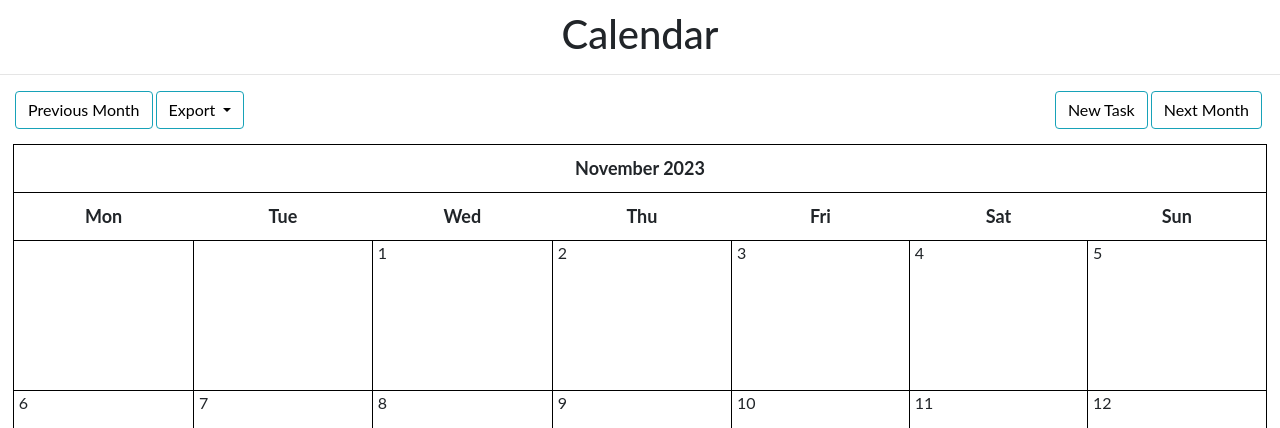
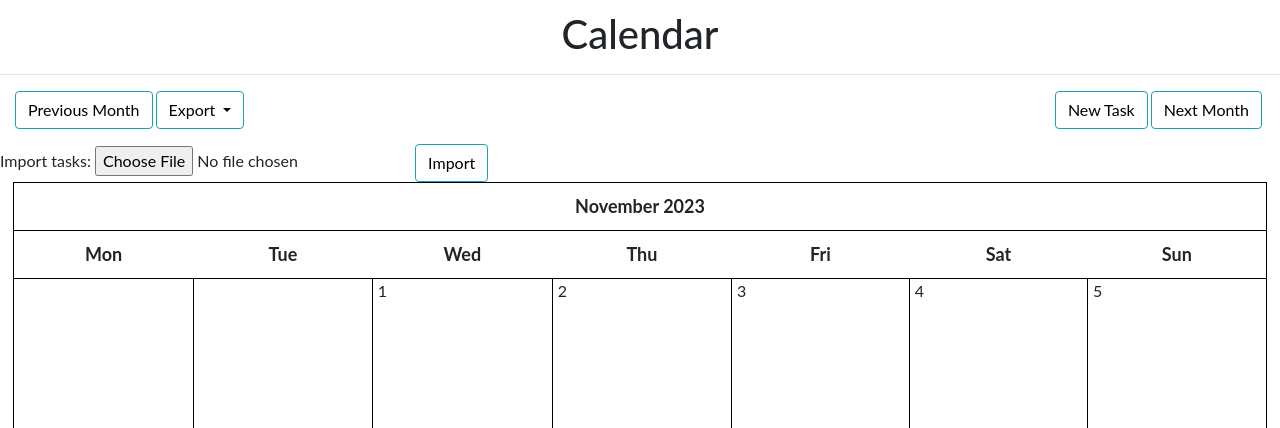
Before and after one commit to kaypineda/2023-Fall-CS411W-Gold-Prototype, a Django app: page /calendar/ in a window 1280 px wide. Shown: the top 428 px of the page. Run offline with Django 4.2, Linux system fonts and the light colour scheme; data that the repository does not hold is empty; some libraries are stand-ins or nearby versions.

Commit message:
attempting to add import button

```diff
--- a/AppCalendar/templates/AppCalendar/calendar.html
+++ b/AppCalendar/templates/AppCalendar/calendar.html
@@ -29,6 +29,15 @@ Calendar
 	</div>
 </div>
 
+<form method="post" action="{% url 'AppCalendar:import_csv' %}" enctype="multipart/form-data">
+    {% csrf_token %}
+    <label for="uploadFile">Import tasks:</label>
+    <input type="file" id="uploadFile" name="file">
+    <button type="submit" class="btn btn-info">Import</button>
+</form>
+</div>
+</div>
+
 {{ calendar }}
 {% endblock %}
 	<!-- Add the import button-->
```
